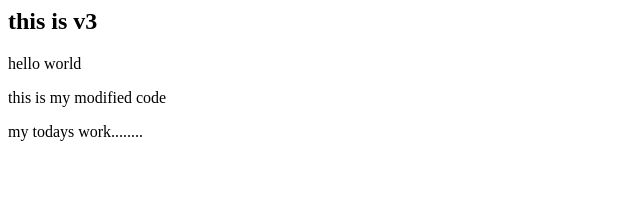
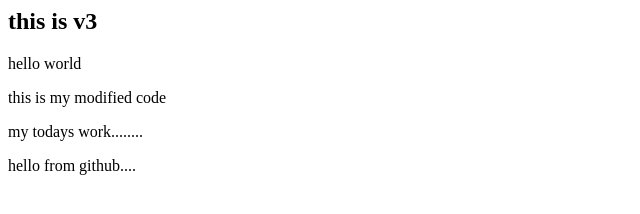
Before and after one commit to Hcsnehal/myrepo, a plain HTML site: page index.html in a window 1280 px wide. Shown: the whole page, without its empty margins (0-640 px from the left). Drawn offline with Linux system fonts and the light colour scheme.

Commit message:
Update index.html

```diff
--- a/index.html
+++ b/index.html
@@ -7,5 +7,6 @@
         <p>hello world</p>
         <p>this is my modified code</p>
         <P>my todays work........</P>
+        <p>hello from github....</p>
     </body>
 </html>
```
